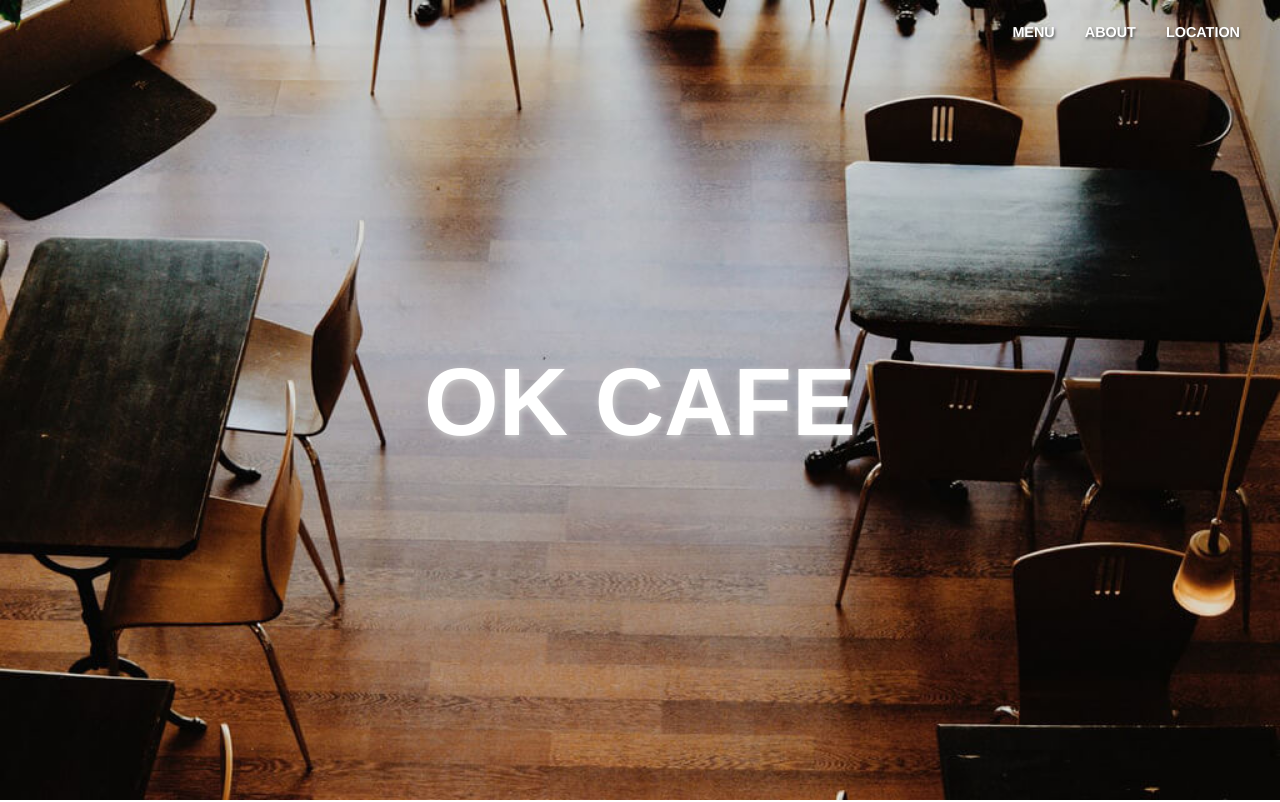
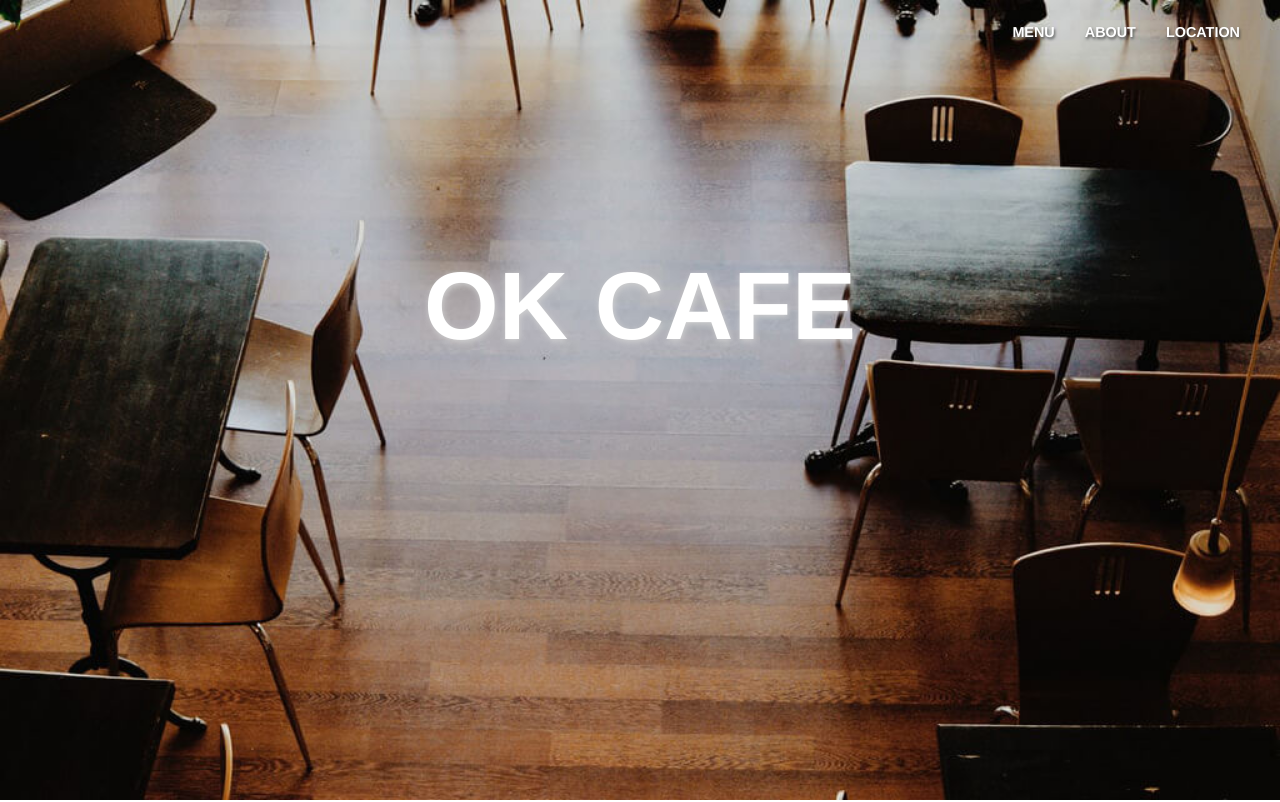
Before and after one commit to okaken2022/store_site_cafe, a plain HTML site: page index.html in a window 1280 px wide. Shown: the top 802 px of the page. Drawn offline with Linux system fonts and the light colour scheme; some packages are replaced by stand-ins of ours.

Commit message:
Update styles.css

```diff
--- a/css/styles.css
+++ b/css/styles.css
@@ -93,7 +93,7 @@ header h1 {
   font-size: 6rem;
   text-align: center;
   position: absolute;
-  top: 40%;
+  top: 28%;
   left: 0;
   right: 0;
   -webkit-filter: drop-shadow(1px 2px 3px #d0d0d0);
```
